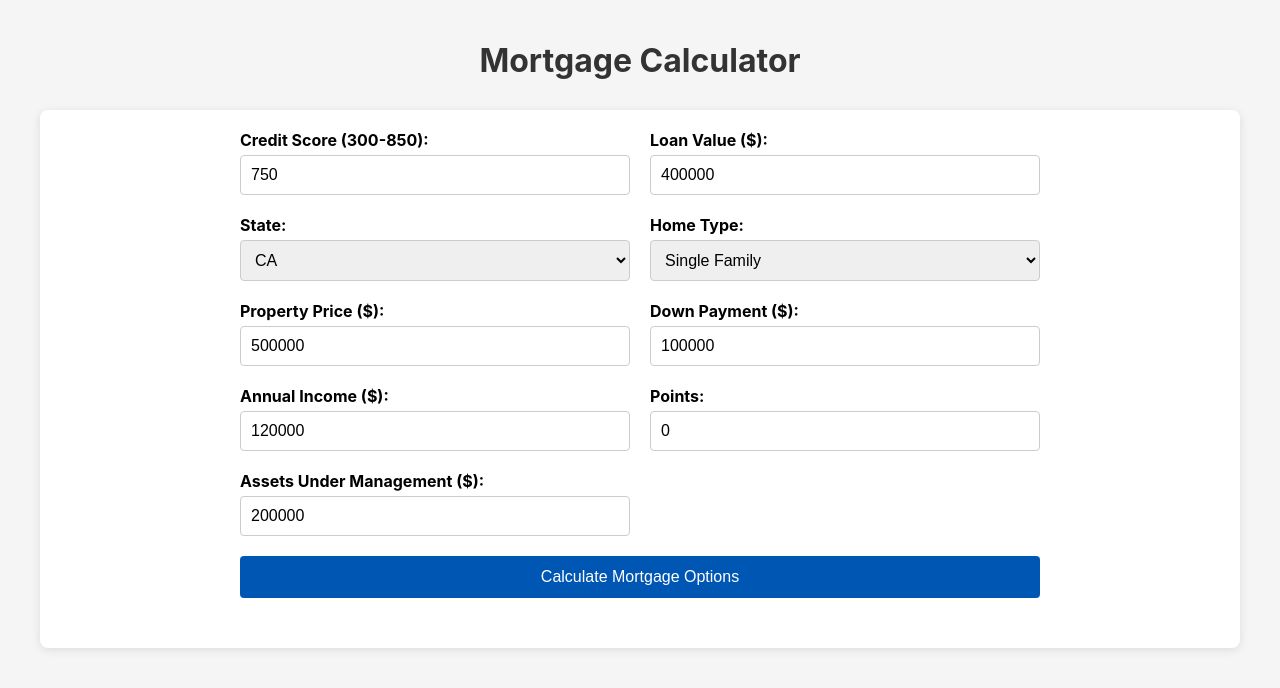
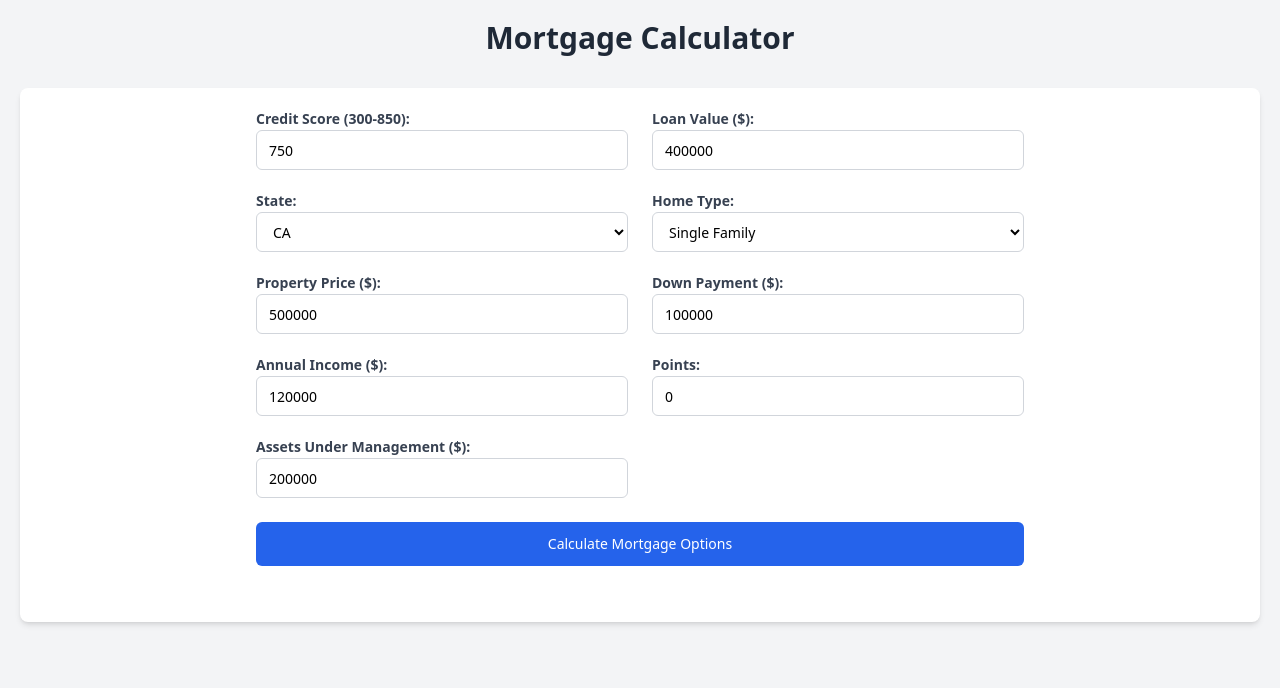
Before and after one commit to gspb-rnd/mortgage-calculator, a React (Create React App) app in the folder frontend/: page / in a window 1280 px wide. Shown: the top 688 px of the page. Built offline with nearby package versions, Linux system fonts and the light colour scheme.

Commit message:
Update frontend with shadcn/ui components and Tailwind CSS, add gradle.properties for backend
Co-Authored-By: johnathan.cassady@ny.email.gs.com <johnathan.cassady@ny.email.gs.com>

```diff
--- /dev/null
+++ b/frontend/postcss.config.js
@@ -0,0 +1,6 @@
+module.exports = {
+  plugins: {
+    tailwindcss: {},
+    autoprefixer: {},
+  },
+}
--- a/frontend/src/App.js
+++ b/frontend/src/App.js
@@ -1,14 +1,13 @@
 import React from 'react';
-import './App.css';
 import MortgageCalculator from './components/MortgageCalculator';
 
 function App() {
   return (
-    <div className="App">
-      <header className="App-header">
-        <h1>Mortgage Calculator</h1>
+    <div className="max-w-7xl mx-auto p-5 text-center">
+      <header className="mb-8">
+        <h1 className="text-3xl font-bold text-gray-800">Mortgage Calculator</h1>
       </header>
-      <main>
+      <main className="bg-white rounded-lg shadow-md p-6">
         <MortgageCalculator />
       </main>
     </div>
--- a/frontend/src/components/MortgageCalculator.js
+++ b/frontend/src/components/MortgageCalculator.js
@@ -1,6 +1,9 @@
 import React, { useState } from 'react';
 import MortgageService from '../services/MortgageService';
-import './MortgageCalculator.css';
+import { Input } from './ui/input';
+import { Select } from './ui/select';
+import { Button } from './ui/button';
+import { Label } from './ui/label';
 
 const MortgageCalculator = () => {
   const [formData, setFormData] = useState({
@@ -107,11 +110,11 @@ const MortgageCalculator = () => {
   ];
 
   return (
-    <div className="mortgage-calculator">
-      <form onSubmit={handleSubmit}>
-        <div className="form-group">
-          <label htmlFor="creditScore">Credit Score (300-850):</label>
-          <input
+    <div className="max-w-3xl mx-auto">
+      <form onSubmit={handleSubmit} className="grid grid-cols-1 md:grid-cols-2 gap-6 mb-8">
+        <div className="flex flex-col">
+          <Label htmlFor="creditScore">Credit Score (300-850):</Label>
+          <Input
             type="number"
             id="creditScore"
             name="creditScore"
@@ -121,12 +124,12 @@ const MortgageCalculator = () => {
             max="850"
             required
           />
-          {errors.creditScore && <div className="error">{errors.creditScore}</div>}
+          {errors.creditScore && <div className="mt-1 text-sm text-red-600 text-left">{errors.creditScore}</div>}
         </div>
 
-        <div className="form-group">
-          <label htmlFor="loanValue">Loan Value ($):</label>
-          <input
+        <div className="flex flex-col">
+          <Label htmlFor="loanValue">Loan Value ($):</Label>
+          <Input
             type="number"
             id="loanValue"
             name="loanValue"
@@ -135,12 +138,12 @@ const MortgageCalculator = () => {
             min="1"
             required
           />
-          {errors.loanValue && <div className="error">{errors.loanValue}</div>}
+          {errors.loanValue && <div className="mt-1 text-sm text-red-600 text-left">{errors.loanValue}</div>}
         </div>
 
-        <div className="form-group">
-          <label htmlFor="state">State:</label>
-          <select
+        <div className="flex flex-col">
+          <Label htmlFor="state">State:</Label>
+          <Select
             id="state"
             name="state"
             value={formData.state}
@@ -150,12 +153,12 @@ const MortgageCalculator = () => {
             {stateOptions.map(state => (
               <option key={state} value={state}>{state}</option>
             ))}
-          </select>
+          </Select>
         </div>
 
-        <div className="form-group">
-          <label htmlFor="homeType">Home Type:</label>
-          <select
+        <div className="flex flex-col">
+          <Label htmlFor="homeType">Home Type:</Label>
+          <Select
             id="homeType"
             name="homeType"
             value={formData.homeType}
@@ -165,12 +168,12 @@ const MortgageCalculator = () => {
             {homeTypeOptions.map(type => (
               <option key={type} value={type}>{type}</option>
             ))}
-          </select>
+          </Select>
         </div>
 
-        <div className="form-group">
-          <label htmlFor="propertyPrice">Property Price ($):</label>
-          <input
+        <div className="flex flex-col">
+          <Label htmlFor="propertyPrice">Property Price ($):</Label>
+          <Input
             type="number"
             id="propertyPrice"
             name="propertyPrice"
@@ -179,12 +182,12 @@ const MortgageCalculator = () => {
             min="1"
             required
           />
-          {errors.propertyPrice && <div className="error">{errors.propertyPrice}</div>}
+          {errors.propertyPrice && <div className="mt-1 text-sm text-red-600 text-left">{errors.propertyPrice}</div>}
         </div>
 
-        <div className="form-group">
-          <label htmlFor="downPayment">Down Payment ($):</label>
-          <input
+        <div className="flex flex-col">
+          <Label htmlFor="downPayment">Down Payment ($):</Label>
+          <Input
             type="number"
             id="downPayment"
             name="downPayment"
@@ -193,12 +196,12 @@ const MortgageCalculator = () => {
             min="0"
             required
           />
-          {errors.downPayment && <div className="error">{errors.downPayment}</div>}
+          {errors.downPayment && <div className="mt-1 text-sm text-red-600 text-left">{errors.downPayment}</div>}
         </div>
 
-        <div className="form-group">
-          <label htmlFor="income">Annual Income ($):</label>
-          <input
+        <div className="flex flex-col">
+          <Label htmlFor="income">Annual Income ($):</Label>
+          <Input
             type="number"
             id="income"
             name="income"
@@ -207,12 +210,12 @@ const MortgageCalculator = () => {
             min="1"
             required
           />
-          {errors.income && <div className="error">{errors.income}</div>}
+          {errors.income && <div className="mt-1 text-sm text-red-600 text-left">{errors.income}</div>}
         </div>
 
-        <div className="form-group">
-          <label htmlFor="points">Points:</label>
-          <input
+        <div className="flex flex-col">
+          <Label htmlFor="points">Points:</Label>
+          <Input
             type="number"
             id="points"
             name="points"
@@ -222,9 +225,9 @@ const MortgageCalculator = () => {
           />
         </div>
 
-        <div className="form-group">
-          <label htmlFor="assetsUnderManagement">Assets Under Management ($):</label>
-          <input
+        <div className="flex flex-col">
+          <Label htmlFor="assetsUnderManagement">Assets Under Management ($):</Label>
+          <Input
             type="number"
             id="assetsUnderManagement"
             name="assetsUnderManagement"
@@ -232,40 +235,53 @@ const MortgageCalculator = () => {
             onChange={handleChange}
             min="0"
           />
-          {errors.assetsUnderManagement && <div className="error">{errors.assetsUnderManagement}</div>}
+          {errors.assetsUnderManagement && <div className="mt-1 text-sm text-red-600 text-left">{errors.assetsUnderManagement}</div>}
         </div>
 
-        <button type="submit" disabled={loading}>
+        <div className="md:col-span-2">
+          <Button
+            type="submit"
+            disabled={loading}
+            className="w-full"
+            variant="default"
+            size="lg"
+          >
             {loading ? 'Calculating...' : 'Calculate Mortgage Options'}
-        </button>
+          </Button>
+        </div>
       </form>
 
-      {apiError && <div className="api-error">{apiError}</div>}
+      {apiError && (
+        <div className="mb-6 p-4 bg-red-50 border border-red-200 rounded-md text-red-600 md:col-span-2">
+          {apiError}
+        </div>
+      )}
 
       {mortgageOptions.length > 0 && (
-        <div className="mortgage-options">
-          <h2>Mortgage Options</h2>
-          <table>
+        <div className="mt-8">
+          <h2 className="text-2xl font-bold mb-4 text-gray-800">Mortgage Options</h2>
+          <div className="overflow-x-auto">
+            <table className="w-full border-collapse">
               <thead>
-              <tr>
-                <th>Mortgage Type</th>
-                <th>Rate (%)</th>
-                <th>Points</th>
-                <th>APR (%)</th>
-                <th>Applied Rules</th>
+                <tr className="bg-gray-100">
+                  <th className="px-4 py-3 text-left font-semibold text-gray-700 border-b">Mortgage Type</th>
+                  <th className="px-4 py-3 text-left font-semibold text-gray-700 border-b">Rate (%)</th>
+                  <th className="px-4 py-3 text-left font-semibold text-gray-700 border-b">Points</th>
+                  <th className="px-4 py-3 text-left font-semibold text-gray-700 border-b">APR (%)</th>
+                  <th className="px-4 py-3 text-left font-semibold text-gray-700 border-b">Applied Rules</th>
                 </tr>
               </thead>
               <tbody>
                 {mortgageOptions.map((option, index) => (
-                <tr key={index}>
-                  <td>{option.mortgageType}</td>
-                  <td>{option.rate.toFixed(3)}</td>
-                  <td>{option.points.toFixed(3)}</td>
-                  <td>{option.apr.toFixed(3)}</td>
-                  <td>
-                    <ul>
+                  <tr key={index} className="hover:bg-gray-50">
+                    <td className="px-4 py-3 border-b">{option.mortgageType}</td>
+                    <td className="px-4 py-3 border-b">{option.rate.toFixed(3)}</td>
+                    <td className="px-4 py-3 border-b">{option.points.toFixed(3)}</td>
+                    <td className="px-4 py-3 border-b">{option.apr.toFixed(3)}</td>
+                    <td className="px-4 py-3 border-b">
+                      <ul className="list-disc pl-5">
                         {option.appliedRules.map((rule, ruleIndex) => (
-                        <li key={ruleIndex}>{rule}</li>
+                          <li key={ruleIndex} className="text-sm">{rule}</li>
                         ))}
                       </ul>
                     </td>
@@ -274,6 +290,7 @@ const MortgageCalculator = () => {
               </tbody>
             </table>
           </div>
+        </div>
       )}
     </div>
   );
--- /dev/null
+++ b/frontend/src/components/ui/button.js
@@ -0,0 +1,42 @@
+import React from 'react';
+import { cva } from 'class-variance-authority';
+import { cn } from '../../lib/utils';
+
+const buttonVariants = cva(
+  "inline-flex items-center justify-center rounded-md text-sm font-medium transition-colors focus-visible:outline-none focus-visible:ring-2 focus-visible:ring-ring focus-visible:ring-offset-2 disabled:opacity-50 disabled:pointer-events-none ring-offset-background",
+  {
+    variants: {
+      variant: {
+        default: "bg-blue-600 text-white hover:bg-blue-700",
+        outline: "border border-input hover:bg-accent hover:text-accent-foreground",
+        secondary: "bg-secondary text-secondary-foreground hover:bg-secondary/80",
+        ghost: "hover:bg-accent hover:text-accent-foreground",
+        link: "underline-offset-4 hover:underline text-primary",
+      },
+      size: {
+        default: "h-10 py-2 px-4",
+        sm: "h-9 px-3 rounded-md",
+        lg: "h-11 px-8 rounded-md",
+      },
+    },
+    defaultVariants: {
+      variant: "default",
+      size: "default",
+    },
+  }
+);
+
+const Button = React.forwardRef(({ className, variant, size, asChild = false, ...props }, ref) => {
+  const Comp = asChild ? Slot : "button";
+  return (
+    <Comp
+      className={cn(buttonVariants({ variant, size, className }))}
+      ref={ref}
+      {...props}
+    />
+  );
+});
+
+Button.displayName = "Button";
+
+export { Button, buttonVariants };
--- /dev/null
+++ b/frontend/src/components/ui/input.js
@@ -0,0 +1,20 @@
+import React from 'react';
+import { cn } from '../../lib/utils';
+
+const Input = React.forwardRef(({ className, type, ...props }, ref) => {
+  return (
+    <input
+      type={type}
+      className={cn(
+        "flex h-10 w-full rounded-md border border-gray-300 bg-white px-3 py-2 text-sm ring-offset-white file:border-0 file:bg-transparent file:text-sm file:font-medium placeholder:text-gray-500 focus-visible:outline-none focus-visible:ring-2 focus-visible:ring-blue-500 focus-visible:ring-offset-2 disabled:cursor-not-allowed disabled:opacity-50",
+        className
+      )}
+      ref={ref}
+      {...props}
+    />
+  );
+});
+
+Input.displayName = "Input";
+
+export { Input };
--- /dev/null
+++ b/frontend/src/components/ui/label.js
@@ -0,0 +1,19 @@
+import React from 'react';
+import { cn } from '../../lib/utils';
+
+const Label = React.forwardRef(({ className, ...props }, ref) => {
+  return (
+    <label
+      className={cn(
+        "text-sm font-medium leading-none peer-disabled:cursor-not-allowed peer-disabled:opacity-70 mb-1 font-semibold text-left text-gray-700",
+        className
+      )}
+      ref={ref}
+      {...props}
+    />
+  );
+});
+
+Label.displayName = "Label";
+
+export { Label };
--- /dev/null
+++ b/frontend/src/components/ui/select.js
@@ -0,0 +1,19 @@
+import React from 'react';
+import { cn } from '../../lib/utils';
+
+const Select = React.forwardRef(({ className, ...props }, ref) => {
+  return (
+    <select
+      className={cn(
+        "flex h-10 w-full rounded-md border border-gray-300 bg-white px-3 py-2 text-sm ring-offset-white file:border-0 file:bg-transparent file:text-sm file:font-medium placeholder:text-gray-500 focus-visible:outline-none focus-visible:ring-2 focus-visible:ring-blue-500 focus-visible:ring-offset-2 disabled:cursor-not-allowed disabled:opacity-50",
+        className
+      )}
+      ref={ref}
+      {...props}
+    />
+  );
+});
+
+Select.displayName = "Select";
+
+export { Select };
--- a/frontend/src/index.css
+++ b/frontend/src/index.css
@@ -1,14 +1,13 @@
-body {
-  margin: 0;
-  font-family: -apple-system, BlinkMacSystemFont, 'Segoe UI', 'Roboto', 'Oxygen',
-    'Ubuntu', 'Cantarell', 'Fira Sans', 'Droid Sans', 'Helvetica Neue',
-    sans-serif;
-  -webkit-font-smoothing: antialiased;
-  -moz-osx-font-smoothing: grayscale;
-  background-color: #f5f5f5;
+@tailwind base;
+@tailwind components;
+@tailwind utilities;
+
+@layer base {
+  body {
+    @apply m-0 bg-gray-100 font-sans antialiased;
+  }
+
+  code {
+    @apply font-mono;
+  }
 }
-
-code {
-  font-family: source-code-pro, Menlo, Monaco, Consolas, 'Courier New',
-    monospace;
-}
--- /dev/null
+++ b/frontend/src/lib/utils.js
@@ -0,0 +1,3 @@
+export function cn(...classes) {
+  return classes.filter(Boolean).join(' ');
+}
--- /dev/null
+++ b/frontend/tailwind.config.js
@@ -0,0 +1,11 @@
+/** @type {import('tailwindcss').Config} */
+module.exports = {
+  content: [
+    "./src/**/*.{js,jsx,ts,tsx}",
+    "./public/index.html",
+  ],
+  theme: {
+    extend: {},
+  },
+  plugins: [],
+}
```
Also changed, not shown: 1 other file (tests, documents, lock files or other folders). Lines whose indentation alone changed are shown as unchanged.
